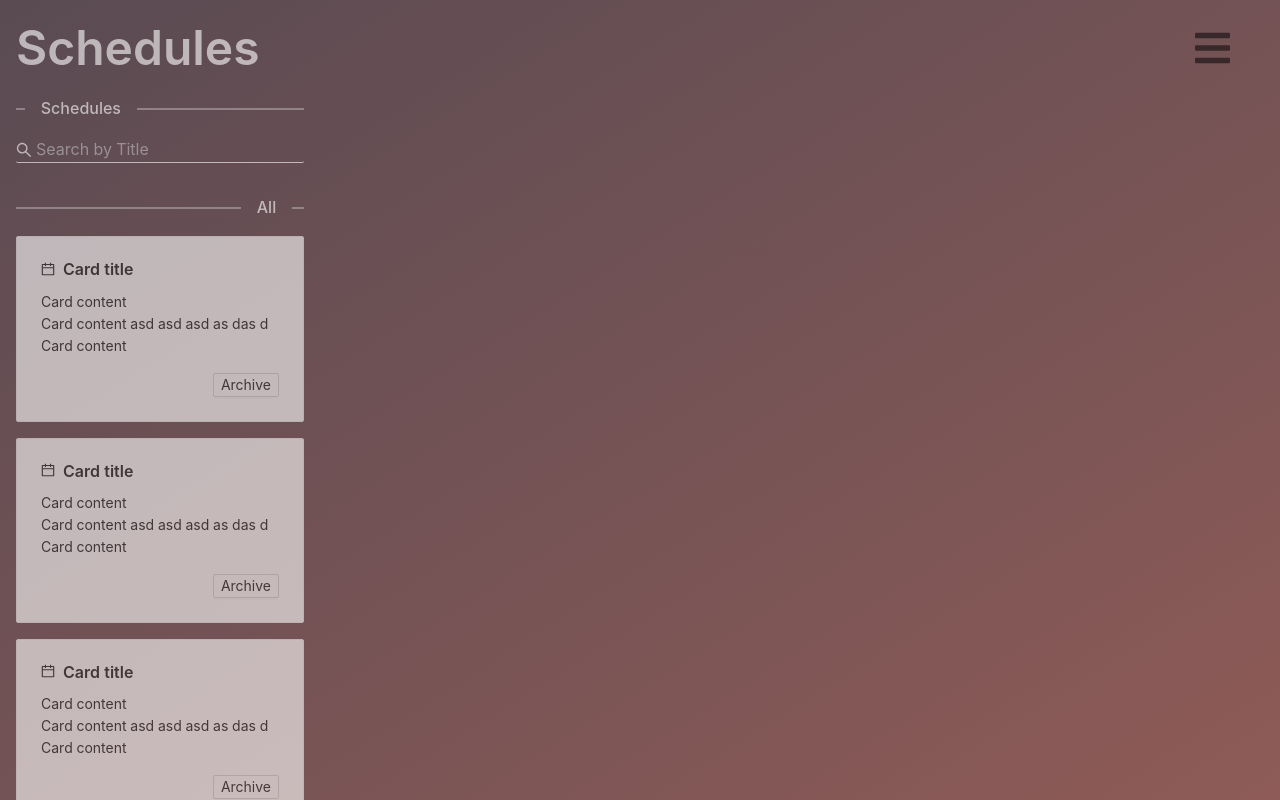
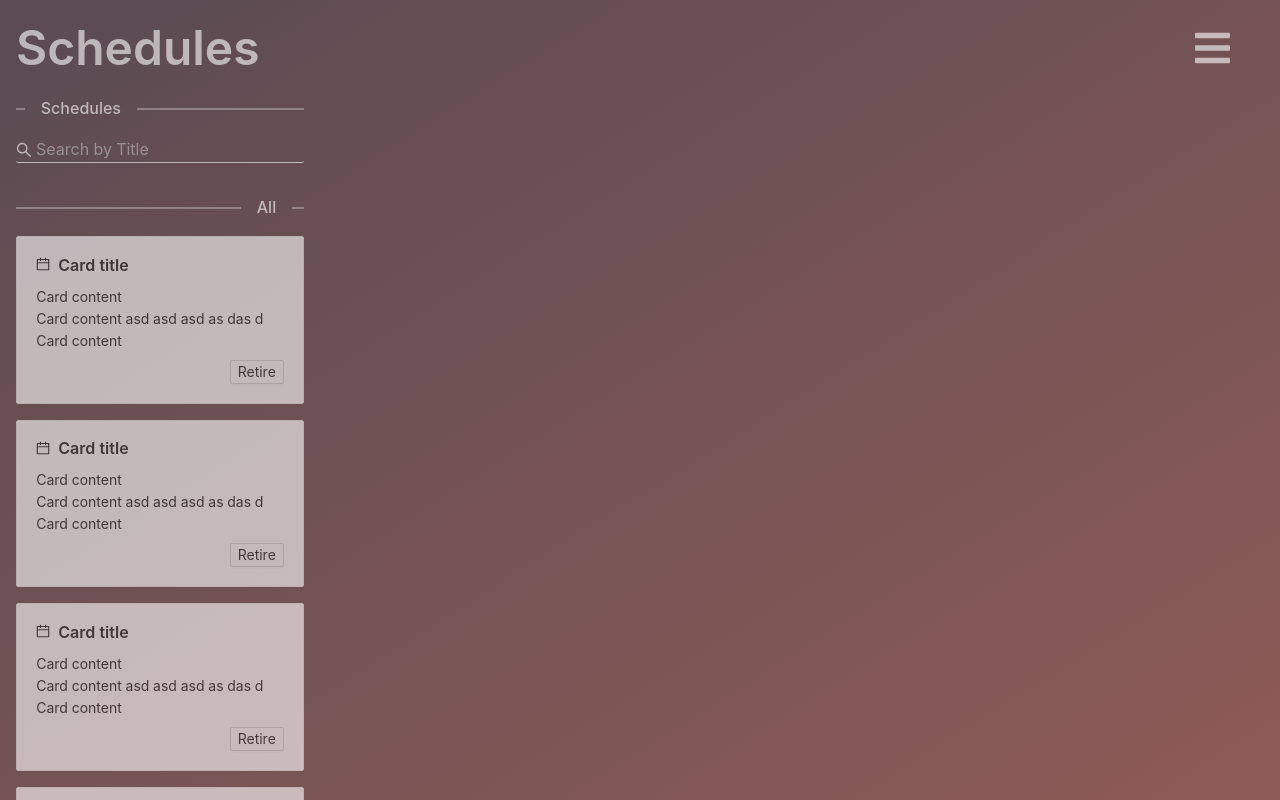
Before and after one commit to TelmoAlexandre/blue_prism_2021, a React (Create React App) app: page / in a window 1280 px wide. Built offline with nearby package versions, Linux system fonts and the light colour scheme.

Commit message:
Isolated Retire button to its own component.

```diff
--- /dev/null
+++ b/src/components/ScheduleCardsSider/ScheduleCardsList/ScheduleCard/RetireButton/index.tsx
@@ -0,0 +1,32 @@
+import { Button, Popconfirm } from "antd";
+import React from "react";
+import styles from "./styles.module.scss";
+
+interface IProps {
+  handleRetire(event: React.MouseEvent<HTMLElement, MouseEvent> | undefined): void;
+}
+
+export default function RetireButton({ handleRetire }: IProps) {
+  const onCancel = (event: React.MouseEvent<HTMLElement, MouseEvent> | undefined) => {
+    if (event !== undefined) {
+      event.preventDefault();
+      event.stopPropagation();
+    }
+  };
+
+  return (
+    <div className={styles.container}>
+      <Popconfirm
+        title="Are you sure you want to retire this Schedule?"
+        onConfirm={handleRetire}
+        onCancel={onCancel}
+        okText="Yes"
+        cancelText="No"
+      >
+        <Button type="default" size="small" onClick={handleRetire}>
+          Retire
+        </Button>
+      </Popconfirm>
+    </div>
+  );
+}
--- /dev/null
+++ b/src/components/ScheduleCardsSider/ScheduleCardsList/ScheduleCard/RetireButton/styles.module.scss
@@ -0,0 +1,3 @@
+.container {
+  margin: 0;
+}
--- a/src/components/ScheduleCardsSider/ScheduleCardsList/ScheduleCard/index.tsx
+++ b/src/components/ScheduleCardsSider/ScheduleCardsList/ScheduleCard/index.tsx
@@ -1,6 +1,7 @@
 import { CalendarOutlined, SettingOutlined } from "@ant-design/icons";
 import { Button, Card, Divider, Skeleton } from "antd";
 import React from "react";
+import RetireButton from "./RetireButton";
 import styles from "./styles.module.scss";
 
 interface IProps {
@@ -14,9 +15,11 @@ export default function ScheduleCard({ loading }: IProps) {
     alert("TODO");
   };
 
-  const handleArchive = (event: React.MouseEvent<HTMLElement, MouseEvent>) => {
-    event.preventDefault();
-    event.stopPropagation();
+  const handleRetire = (event: React.MouseEvent<HTMLElement, MouseEvent> | undefined) => {
+    if (event !== undefined) {
+      event.preventDefault();
+      event.stopPropagation();
+    }
   };
 
   return (
@@ -32,10 +35,9 @@ export default function ScheduleCard({ loading }: IProps) {
         <p>Card content</p>
         <p>Card content asd asd asd as das d</p>
         <p>Card content</p>
+
         <div className={styles.footer}>
-          <Button type="default" size="small" onClick={handleArchive}>
-            Archive
-          </Button>
+          <RetireButton handleRetire={handleRetire} />
         </div>
       </Skeleton>
     </Card>
--- a/src/components/ScheduleCardsSider/ScheduleCardsList/ScheduleCard/styles.module.scss
+++ b/src/components/ScheduleCardsSider/ScheduleCardsList/ScheduleCard/styles.module.scss
@@ -1,5 +1,8 @@
 .card {
-  z-index: 0;
+  :global(.ant-card-body) {
+    padding: 1.2rem !important;
+  }
+
   .meta {
     margin-bottom: 0.5rem;
 
@@ -15,9 +18,8 @@
   }
 
   .footer {
-    margin-top: 1rem;
+    margin-top: 0.5rem;
     display: flex;
     justify-content: flex-end;
-    z-index: 1000;
   }
 }
--- a/src/shared/CustomHeader/styles.module.scss
+++ b/src/shared/CustomHeader/styles.module.scss
@@ -20,6 +20,10 @@
     .barsIcon {
       font-size: 2.5rem;
       cursor: pointer;
+
+      path {
+        color: white;
+      }
     }
   }
 }
```
